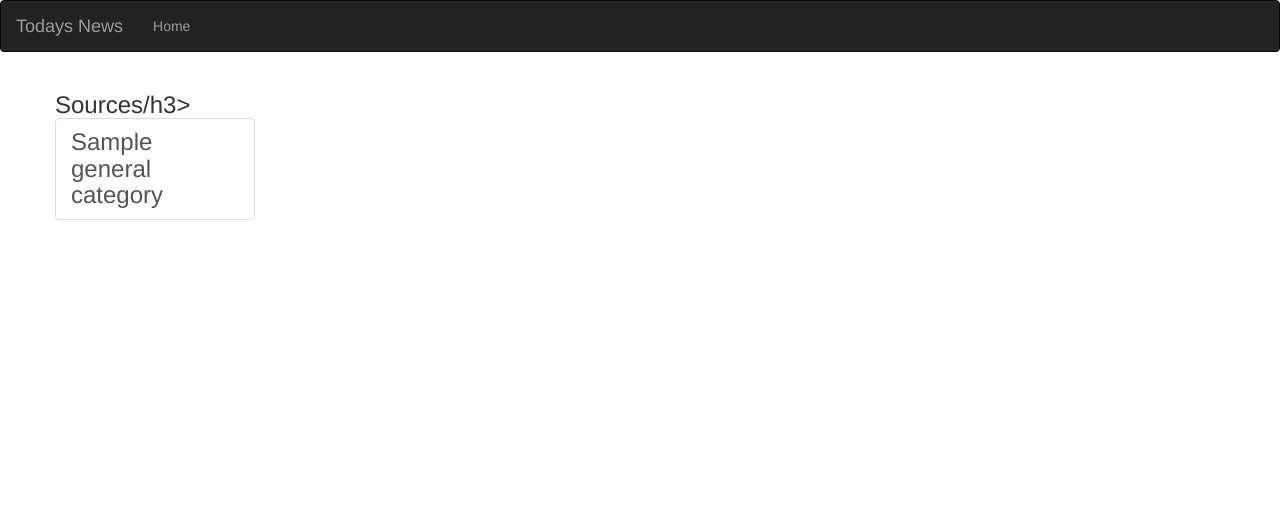
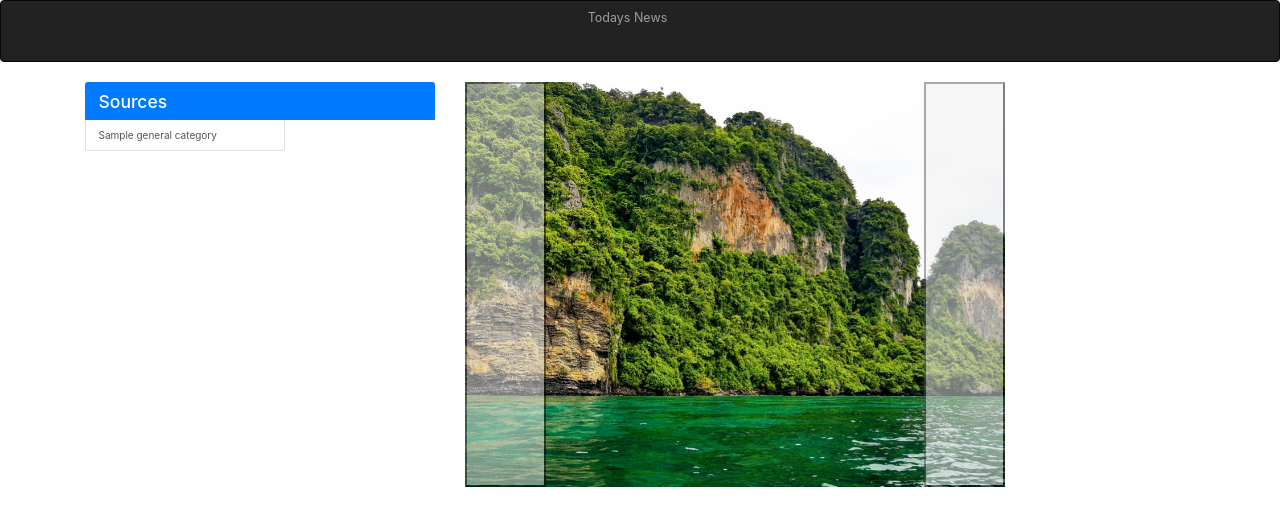
Before and after one commit to isaacmariga/News-app, a Flask app: template app/templates/index.html in a window 1280 px wide. Shown: the top 526 px of the page. Run offline with Flask 2, Linux system fonts and the light colour scheme; the template is opened without the code that fills it: most values are stand-ins (such as "Sample title", 1, 10 or a date in 2020); grey boxes marked "Sample" are stand-in pictures; parts of the project's set-up code (start-up, migrations or seed data) failed here and were passed over; some libraries are stand-ins or nearby versions.

```diff
--- a/app/main/views.py
+++ b/app/main/views.py
@@ -13,7 +13,7 @@ def index():
     View root page function that returns the index page and its data
     '''
     general_categories = get_sources('general')
-    # business_category = get_sources('business')
+    business_category = get_sources('business')
     # entertainment_categories = get_sources('entertainment')
     # sports_categories = get_sources('sports')
     # technology_categories = get_sources('technology')
@@ -21,7 +21,7 @@ def index():
     # health_category = get_sources('health')
 
     title = 'World News Highlights'
-    return render_template('index.html',title = title, general = general_categories)
+    return render_template('index.html',title = title, general = general_categories, business = business_category)
 
 @main.route('/newsarticle/<id>')
 def newsarticle(id):
--- a/app/templates/base.html
+++ b/app/templates/base.html
@@ -1,5 +1,7 @@
-{%extends 'bootstrap/base.html'%}
+ {%extends 'bootstrap/base.html'%}
+
 
 <!-- navbar block -->
 
-{% block navbar %} {%include 'navbar.html'%} {% endblock%}
+{% block navbar %}
+<link rel="stylesheet" href="https://stackpath.bootstrapcdn.com/bootstrap/4.3.1/css/bootstrap.min.css" integrity="sha384-ggOyR0iXCbMQv3Xipma34MD+dH/1fQ784/j6cY/iJTQUOhcWr7x9JvoRxT2MZw1T" crossorigin="anonymous"> {%include 'navbar.html'%} {% endblock%}
--- a/app/templates/index.html
+++ b/app/templates/index.html
@@ -2,35 +2,68 @@
 
 <!-- Styles block -->
 
-{% block styles%} {{ super() }}
-<link rel="stylesheet" href="{{url_for('static',filename='css/index.css')}}"> {% endblock %}
+<!-- {% block styles%} {{ super() }}
+<link rel="stylesheet" href="{{url_for('static',filename='css/index.css')}}"> {% endblock %} -->
 <!-- Content block -->
 {% block content %}
+<link rel="stylesheet" href="{{url_for('static',filename='index.css')}}">
+<link href="https://fonts.googleapis.com/css?family=Heebo|Playfair+Display&display=swap" rel="stylesheet">
+<link href="{{url_for('static',filename='animate.css')}}" rel="stylesheet" type="text/css">
 
-<!-- <div class="container">
-    <form>
-        <input type="text" name="movie_query" placeholder="Search for a Movie" class="form-control">
-        <input type="submit" value="Submit"s class="btn btn-default">
-    </form>
-
-</div> -->
 
 <div class="container">
+    <div class="row">
+        <div class="col-4">
+            <div class="list-group">
+                <h3 class="list-group-item list-group-item-action active"> Sources</h3>
 
-    <!-- Popular movie -->
-    <div class="row">
-        <h3> Sources/h3>
-            <!-- <ul>
-                {{ macro.displaySourcesList(general)}}
-            </ul> -->
-            {% for general_category in general %}
+                {% for general_category in general %}
 
-            <a href="/newsarticle/{{general_category.id}}" class="list-group-item list-group-item-action srces " style="width: 20rem;">{{general_category.name}}</a> {% endfor %}
-
-
-    </div>
+                <a href="/newsarticle/{{general_category.id}}" class="list-group-item list-group-item-action srces " style="width: 20rem;">{{general_category.name}}</a> {% endfor %}
 
 
 
 
+            </div>
+
+
+
+
+        </div>
+        <div class="col-6">
+            <div id="carouselExampleControls" class="carousel slide" data-ride="carousel">
+                <div class="carousel-inner">
+
+                    <div class="carousel-item active">
+                        <img src="{{url_for( 'static', filename='the-dk-photography-2WIV_f1V1Bs-unsplash.jpg' )}} " class="d-block w-100" alt="...">
+                    </div>
+                    {% for articles in articles_items %}
+                    <div class="carousel-item">
+                        <img src="{{articles.urlToImage}}" class="d-block w-100" alt="...">
+                    </div>
+                    {% endfor %}
+                    <div class="carousel-item">
+                        <img src="{{url_for( 'static', filename='yuriy-vertikov-vbqy2P3f4no-unsplash.jpg')}}" class="d-block w-100" alt="...">
+                    </div>
+
+                </div>
+                <button class="carousel-control-prev" type="button" data-target="#carouselExampleControls" data-slide="prev">
+                  <span class="carousel-control-prev-icon" aria-hidden="true"></span>
+                  <span class="visually-hidden">Previous</span>
+                </button>
+                <button class="carousel-control-next" type="button" data-target="#carouselExampleControls" data-slide="next">
+                  <span class="carousel-control-next-icon" aria-hidden="true"></span>
+                  <span class="visually-hidden">Next</span>
+                </button>
+            </div>
+        </div>
+    </div>
+    <script src="https://code.jquery.com/jquery-3.3.1.slim.min.js" integrity="sha384-q8i/X+965DzO0rT7abK41JStQIAqVgRVzpbzo5smXKp4YfRvH+8abtTE1Pi6jizo" crossorigin="anonymous">
+    </script>
+    <script src="https://cdnjs.cloudflare.com/ajax/libs/popper.js/1.14.7/umd/popper.min.js" integrity="sha384-UO2eT0CpHqdSJQ6hJty5KVphtPhzWj9WO1clHTMGa3JDZwrnQq4sF86dIHNDz0W1" crossorigin="anonymous">
+    </script>
+    <script src="https://stackpath.bootstrapcdn.com/bootstrap/4.3.1/js/bootstrap.min.js" integrity="sha384-JjSmVgyd0p3pXB1rRibZUAYoIIy6OrQ6VrjIEaFf/nJGzIxFDsf4x0xIM+B07jRM" crossorigin="anonymous">
+    </script>
+
+
     {% endblock%}
--- a/app/templates/navbar.html
+++ b/app/templates/navbar.html
@@ -10,18 +10,10 @@
     <div class="navbar navbar-inverse" role="navigation">
         <div class="container-fluid">
             <div class="navbar-header">
-                <button type="button" class="navbar-toggle" data-toggle="collapse" data-target=".navbar-collapse">
-                  <span class="sr-only">Toggle navigation</span>
-                  <span class="icon-bar"></span>
-                  <span class="icon-bar"></span>
-                  <span class="icon-bar"></span>
-                </button>
+
                 <a class="navbar-brand" href="/"> Todays News  </a>
             </div>
-            <div class="navbar-collapse collapse">
-                <ul class="nav navbar-nav">
-                    <li><a href="/">Home</a></li>
-            </div>
+
 
         </div>
     </div>
```
Also changed, not shown: app/templates/articles.html (+20 -5 lines), app/static/the-dk-photography-2WIV_f1V1Bs-unsplash.jpg (added), app/static/yuriy-vertikov-vbqy2P3f4no-unsplash.jpg (added).
